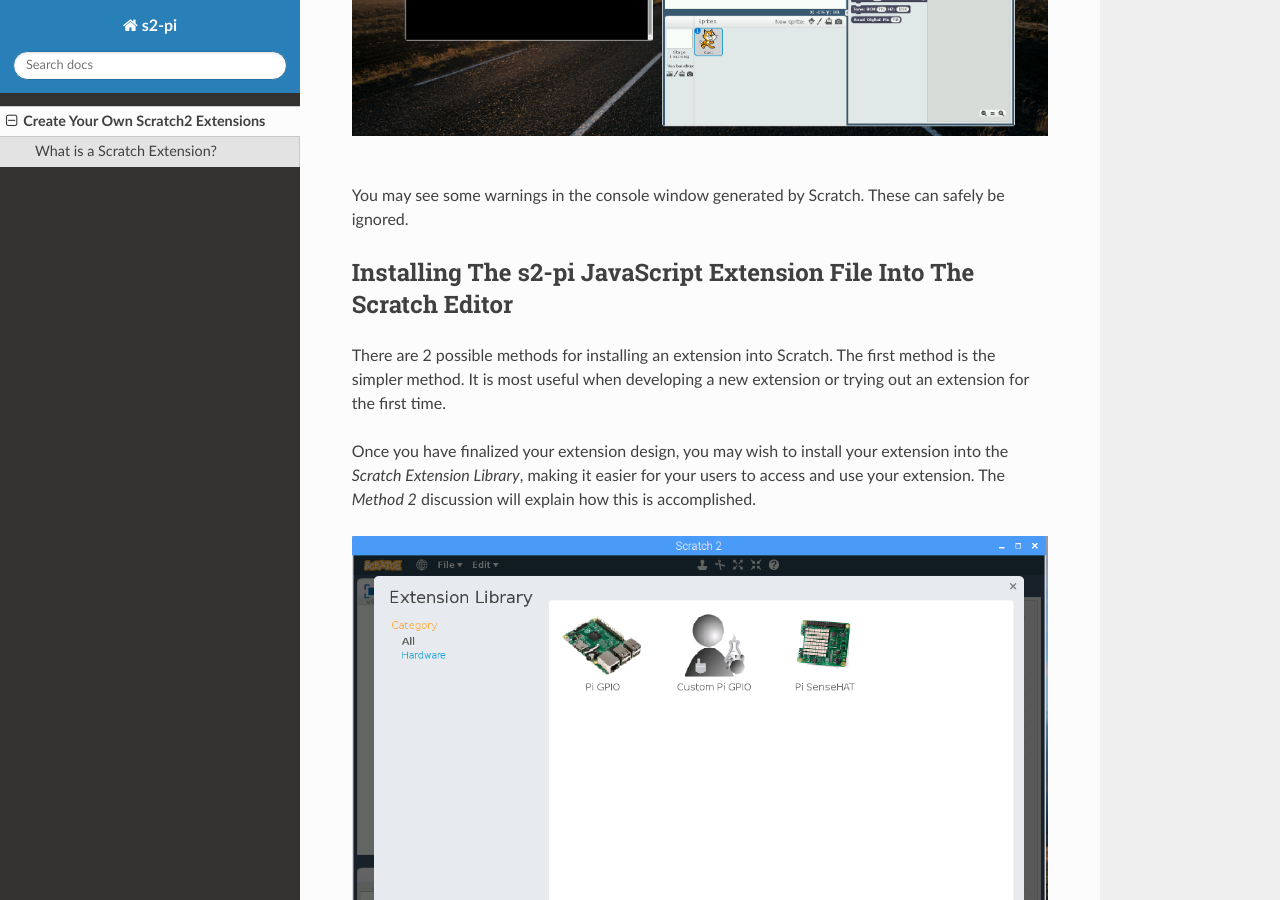
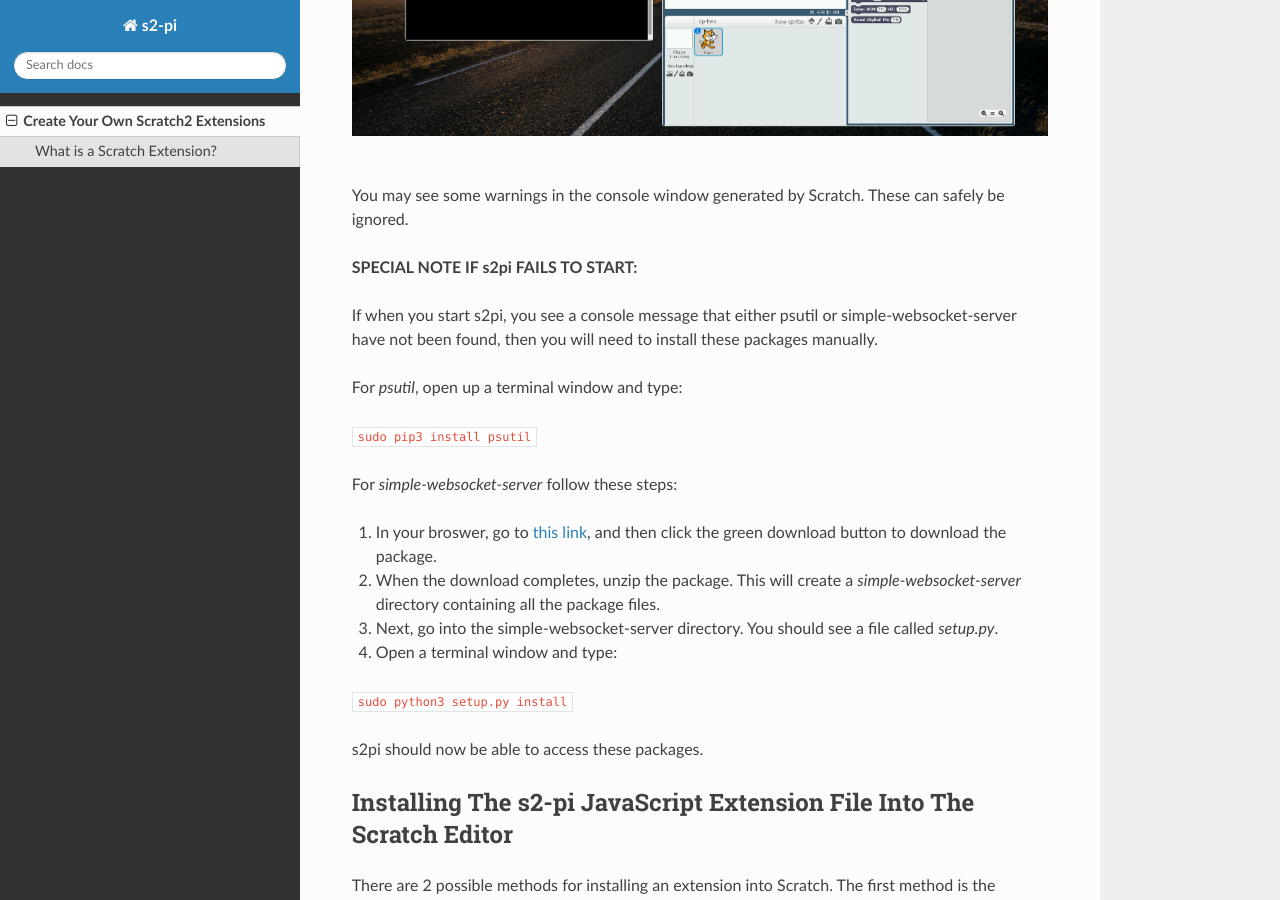
Before and after one commit to MrYsLab/s2-pi, an MkDocs documentation site: the page built from docs/index.md, in a window 1280 px wide and 900 px high, scrolled down 5307 px. Built offline with MkDocs 1.6.1, drawn with Linux system fonts in a browser that asks for light colours; nearby versions of some CDN libraries; old or Windows-style settings are respelled for this version of MkDocs.

Commit message:
Modified User Guide to manually install dependencies if necssary.

```diff
--- a/docs/index.md
+++ b/docs/index.md
@@ -152,6 +152,38 @@
 
 You may see some warnings in the console window generated by Scratch. These can safely be
 ignored.
+
+**SPECIAL NOTE IF s2pi FAILS TO START:**
+
+If when you start s2pi, you see a console message
+that either psutil or simple-websocket-server have not been found, then you will need to install these
+packages manually.
+
+For *psutil*, open up a terminal window and type:
+
+`
+sudo pip3 install psutil
+`
+
+For *simple-websocket-server* follow these steps:
+
+1. In your broswer, go to [this link](https://github.com/dpallot/simple-websocket-server),
+and then click the green download button to download the package.
+
+2. When the download completes, unzip the package. This will create a *simple-websocket-server* directory
+containing all the package files.
+
+3. Next, go into the simple-websocket-server directory. You should see a file called *setup.py*.
+
+4. Open a terminal window and type:
+
+`
+sudo python3 setup.py install
+`
+
+s2pi should now be able to access these packages.
+
+
 
 ## Installing The s2-pi JavaScript Extension File Into The Scratch Editor
 
```
